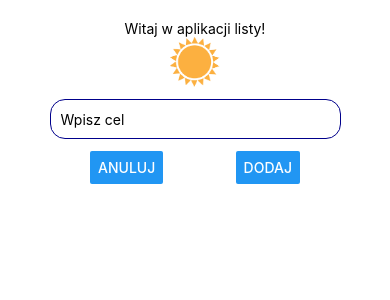
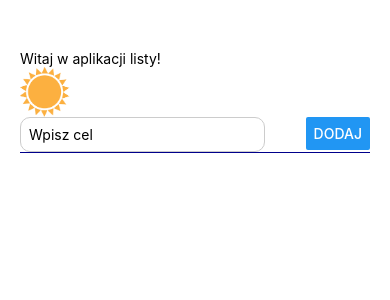
Before and after one commit to angelm1974/ProjektX, a React Native app: screen / in a window 390 px wide. Shown: the top 300 px of the page. Built offline with nearby package versions, Linux system fonts and the light colour scheme.

Commit message:
po stylowaniu

```diff
--- a/App.js
+++ b/App.js
@@ -1,35 +1,32 @@
 //Sekcja importów
 //Importujemy biblioteki Reacta, komponenty z biblioteki React Native oraz nasze własne komponenty
 import { useState } from 'react';
-import { StyleSheet, Text, Image, View, Button, TextInput, FlatList, TouchableOpacity, ScrollView } from 'react-native';
+import { StyleSheet, View, FlatList } from 'react-native';
 import GoalItem from './components/GoalItem';
 
 //Importujemy nasz komponent Tytul - został wyciiągnięty z głównej funkcji App do oddzielnego pliku
 import Tytul from './components/Tytul';
 import Logo from './components/Logo';
+import GoalInput from './components/GoalInput';
 
 //Główna funkcja aplikacji od niej zaczyna się cała aplikacja
 //W nawiasach kwadratowych podajemy wszystkie komponenty, które chcemy wykorzystać w naszej aplikacji
 //te komponenty nazywamy "hookami"
 export default function App() {
-  const [enteredGoal, setEnteredGoal] = useState('');
-  const [courseGoals, setCourseGoals] = useState([]);
+
+const [courseGoals, setCourseGoals] = useState([]);
 
 
-  //Funkcja, która będzie wywoływana przy każdej zmianie tekstu w TextInput
-  //W parametrze text znajduje się aktualny tekst wpisany w TextInput
-  //Funkcja ta ustawia stan enteredGoal na aktualny tekst wpisany w TextInput
-  const textHandler = (text) => {
-    setEnteredGoal(text);
-  }
+
+
 
   //Funkcja, która będzie wywoływana przy kliknięciu przycisku "Dodaj"
   //Funkcja ta dodaje do listy celów nowy cel
   //Funkcja po zajęciach została zmodyfikowana tak, aby dodawała równiż do każdego celu
   //unikalny identyfikator
-  function addGoal() {
+  function addGoal(enteredGoal) {
     setCourseGoals((aktualneCele) =>
-      [...courseGoals, { text: enteredGoal, id: Math.random().toString() }
+      [...aktualneCele, { text: enteredGoal, id: Math.random().toString() }
       ]);
   };
   return (
@@ -46,37 +43,26 @@ export default function App() {
     <View style={styles.container}>
       <Tytul />
       <Logo />
+      <GoalInput onAddGoal={addGoal} />
 
-      {/* Komponent TextInput służy do wyświetlania pola tekstowego,
-      w którym użytkownik może wpisywać tekst */}
-      <View style={styles.inputContainer}>
-        <TextInput onChangeText={textHandler} style={styles.input} placeholder="Wpisz cel" />
-      </View>
-
-      {/* Komponent Button służy do wyświetlania przycisku,
-      Uwaga w bieżącym widoku są dwa przyciski, które mają różne funkcje
-      w którym użytkownik może kliknąć i wykonać jakąś akcję */}
-      <View style={styles.buttonsContainer}>
-        <Button title="Anuluj" />
-        <Button onPress={addGoal} title="Dodaj" />
-      </View>
 
       {/* Komponent FlatList służy do wyświetlania listy elementów
       W atrybucie data podajemy tablicę, która zawiera elementy, które mają być wyświetlone
       W atrybucie renderItem podajemy funkcję, która będzie wywoływana przy każdym elemencie tablicy
       W atrybucie keyExtractor podajemy funkcję, która będzie wywoływana przy każdym elemencie tablicy
       aby wygenerować unikalny identyfikator dla każdego elementu tablicy */}
+      <View style={styles.GoalsContainer}>
       <FlatList data={courseGoals}
         renderItem={(itemData) => {
           return (
-            <GoalItem text={itemData.item.text}/>
+            <GoalItem text={itemData.item.text} />
           );
         }}
         keyExtractor={(item, index) => {
           return item.id;
         }}
         alwaysBounceVertical={false} style={styles.inputContainer} />
-
+      </View>
     </View>
   );
 }
@@ -86,31 +72,11 @@ export default function App() {
 const styles = StyleSheet.create({
   container: {
     flex: 1,
-    flexDirection: 'column',
-    backgroundColor: 'white',
-    alignItems: 'center',
-
-    padding: 20,
+    paddingTop: 50,
+    paddingHorizontal: 20,
   },
-  tinyLogo: {
-    width: 50,
-    height: 50,
+  GoalsContainer: {
+    marginTop: 20,
+    flex: 5,
   },
-  inputContainer: {
-    width: '90%',
-  },
-  buttonsContainer: {
-    width: '60%',
-    flexDirection: 'row',
-    justifyContent: 'space-between',
-  },
-  input: {
-    height: 40,
-    margin: 12,
-    borderWidth: 1,
-    borderColor: 'darkblue',
-    borderRadius: 15,
-    padding: 10,
-  },
-
 });
--- a/components/GoalInput.js
+++ b/components/GoalInput.js
@@ -1,18 +1,56 @@
-import { View, Text, StyleSheet } from 'react-native'
-import React from 'react'
+import { View, Text, TextInput, Button, StyleSheet } from 'react-native'
+import React,{useState} from 'react'
 
-const GoalInput = () => {
+const GoalInput = (props) => {
+    const [enteredGoal, setEnteredGoal] = useState('');
+
+  //Funkcja, która będzie wywoływana przy każdej zmianie tekstu w TextInput
+  //W parametrze text znajduje się aktualny tekst wpisany w TextInput
+  //Funkcja ta ustawia stan enteredGoal na aktualny tekst wpisany w TextInput
+    const textHandler = (text) => {
+        setEnteredGoal(text);
+      }
+
+    function addGoalHandler() {
+        props.onAddGoal(enteredGoal);
+        setEnteredGoal('');
+      }
     return (
         <View>
             <View style={styles.inputContainer}>
                 <TextInput onChangeText={textHandler} style={styles.input} placeholder="Wpisz cel" />
-            </View>
-            <View style={styles.buttonsContainer}>
-                <Button title="Anuluj" />
-                <Button onPress={addGoal} title="Dodaj" />
+                <Button onPress={addGoalHandler} title="Dodaj" />
             </View>
         </View>
     )
 }
 
 export default GoalInput
+
+const styles = StyleSheet.create({
+    inputContainer: {
+        flex: 1,
+        flexDirection: 'row',
+        justifyContent: 'space-between',
+        alignItems: 'flex-start',
+        marginBottom: 24,
+        borderBottomWidth: 1,
+        borderBottomColor: 'darkblue',
+
+      },
+    input: {
+      borderWidth: 1,
+      borderColor: '#ccc',
+      width: '70%',
+      padding: 8,
+      borderRadius: 10,
+      marginRight: 8,
+
+      },
+      buttonsContainer: {
+        width: '60%',
+        flexDirection: 'row',
+        justifyContent: 'space-between',
+      },
+
+});
```
